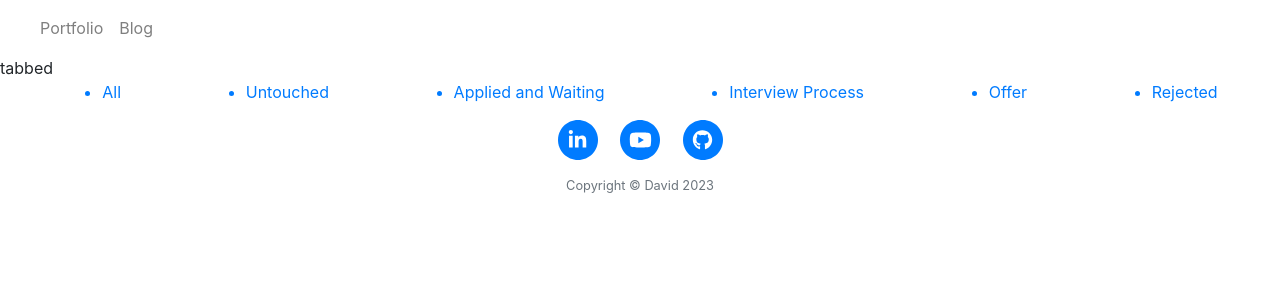
After one commit to dave-cao/Job-Tracker, a Flask app: page /1 in a window 1280 px wide. The commit adds this page. Shown: the top 300 px of the page. Run offline with Flask 2, Linux system fonts and the light colour scheme; some libraries are stand-ins or nearby versions.

Commit message:
added tabs and fixed color bug

```diff
--- a/main.py
+++ b/main.py
@@ -44,21 +44,20 @@ def job_page(job_id):
 def change_status(job_id):
     global jobs
 
-    selected_job = None
-    selected_i = None
-    for i, job in enumerate(jobs):
+    for job in jobs:
 
         if job["id"] == str(job_id):
             status = job["status"][0]
 
             progressions = {
+                # contains a dictionary of tuples, (0, 1): 0 being status message
+                # and 2 being the status colour
                 "0": ("Applied and Waiting", "yellow"),
                 "1": ("Interview Process", "orange"),
                 "2": ("Offer", "green"),
                 "3": ("Rejected", "red"),
             }
 
-            print(status == "Rejected")
             if status == "status..." or status == "Rejected":
                 job["status"] = progressions.get("0")
                 job["progression"] = "0"
@@ -68,13 +67,19 @@ def change_status(job_id):
 
                 job["status"] = progressions.get(str(progression))
 
-            # it's not a bug, it's a feature
-            selected_job = job
-            selected_i = i
+    current_url = request.args.get("current_url", "Error occurred")
+    if current_url == "home":
+        return redirect(url_for("home"))
+    else:
+        return redirect(current_url)
 
-    jobs = [selected_job] + jobs[:selected_i] + jobs[selected_i + 1 :]
 
-    return redirect(url_for("home"))
+@app.route("/<status>")
+def tabbed(status):
+
+    tabbed_jobs = [job for job in jobs if job["status"][0] == status]
+
+    return render_template("tab.html", jobs=tabbed_jobs)
 
 
 if __name__ == "__main__":
--- a/static/css/home.css
+++ b/static/css/home.css
@@ -7,3 +7,8 @@
   user-select: none; /* Non-prefixed version, currently
                                   supported by Chrome, Edge, Opera and Firefox */
 }
+
+.tabs {
+  display: flex;
+  justify-content: space-around;
+}
--- a/templates/base.html
+++ b/templates/base.html
@@ -35,6 +35,7 @@
     </nav>
     <body>
 
+        {{request.url_rule.endpoint}}
 
         {% with messages = get_flashed_messages() %}
             {% if messages %}
@@ -47,7 +48,42 @@
             {% endif %}
         {% endwith %}
 
-        {% block content %}{% endblock %}
+        {% block content %}
+
+            {% if request.endpoint != "home" or jobs %}
+            <ul class="tabs">
+                <a href="{{ url_for("home") }}"><li>All</li></a>
+                <a href="{{ url_for("tabbed", status="status...") }}"><li>Untouched</li></a>
+                <a href="{{ url_for("tabbed", status="Applied and Waiting") }}"><li>Applied and Waiting</li></a>
+                <a href="{{ url_for("tabbed", status="Interview Process") }}"><li>Interview Process</li></a>
+                <a href="{{ url_for("tabbed", status="Offer") }}"><li>Offer</li></a>
+                <a href="{{ url_for("tabbed", status="Rejected") }}"><li>Rejected</li></a>
+            </ul>
+
+            {% endif %}
+
+            {% if jobs %}
+
+                <div class="list-group">
+                    {% for job in jobs %}
+                        <li style="background-color: {{ job.status[1] }};" class="list-group-item list-group-item-action flex-column align-items-start no-select status-color" onclick="changeStatus(event)">
+
+                            <div class="d-flex w-100 justify-content-between">
+                                <h5 class="mb-1">{{ job.id }}. <a href="{{ url_for("job_page", job_id=job.id) }}">{{ job.title }} ~ <small>{{ job.company_name }}</small></a></h5>
+                                <small class="status"><a href="{{ url_for("change_status", job_id=job.id, current_url=request.url) }}">{{ job.status[0] }}</a></small>
+                            </div>
+                            <small><a href="{{ job.application_link }}">Apply: </a></small>
+                            <small>{{ job.application_details }}</small>
+                            <p>{{ job.job_description[:100] }}...</p>
+                        </li>
+
+
+                    {% endfor %}
+                </div>
+            {% endif %}
+
+
+        {% endblock %}
 
         <footer class="footer-container">
             <div class="container px-4 px-lg-5">
--- /dev/null
+++ b/templates/tab.html
@@ -0,0 +1,11 @@
+{% extends "base.html" %}
+
+{% block title %}Applied and Waiting{% endblock %}
+{% block styles %}
+    <link rel="stylesheet" href="{{url_for("static", filename="css/home.css")}}">
+{% endblock %}
+
+{% block content %}
+    {{ super() }}
+
+{% endblock %}
```
Also changed, not shown: TODO.md (+3 -1 lines), static/js/home.js (+10 -0 lines), templates/index.html (+1 -20 lines).
